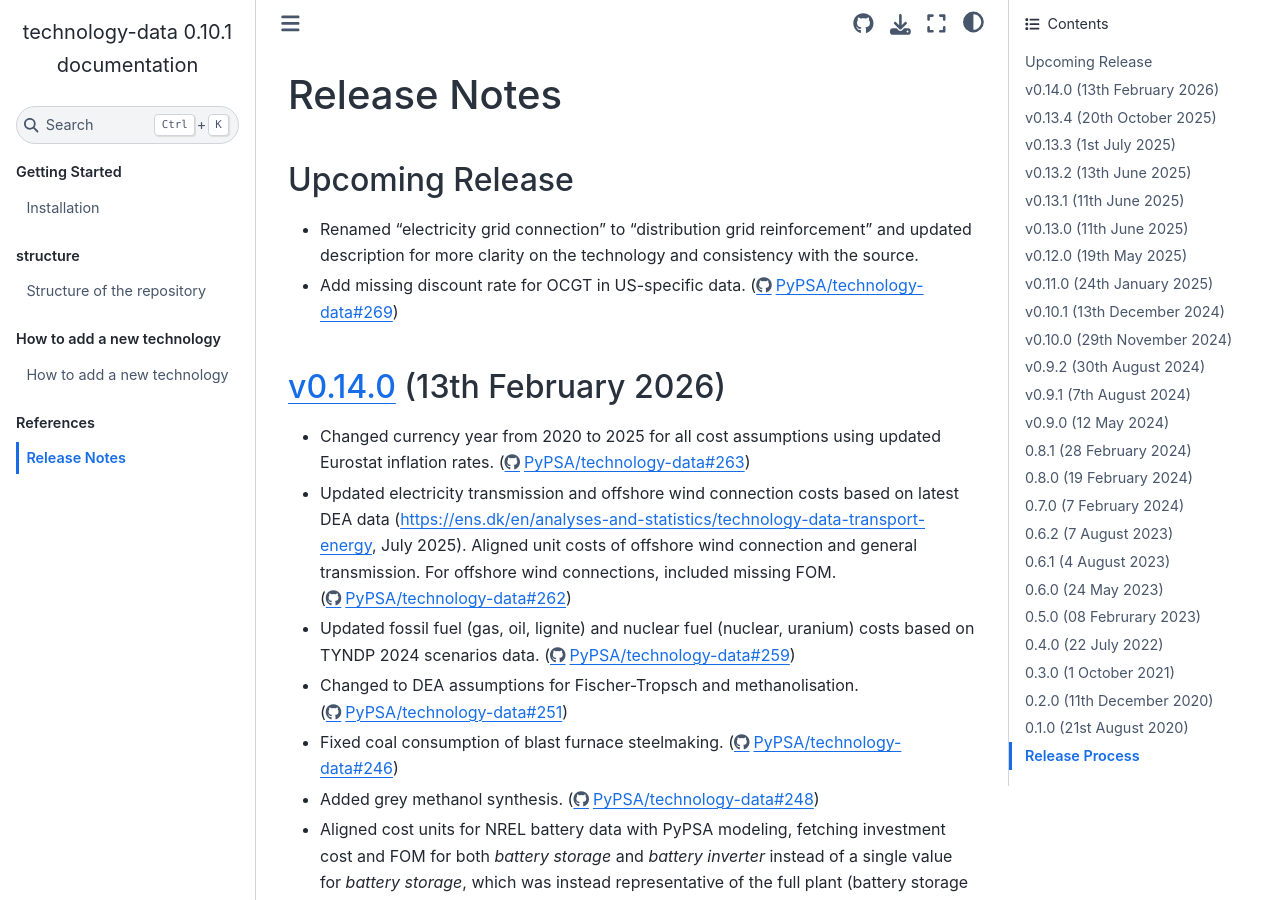
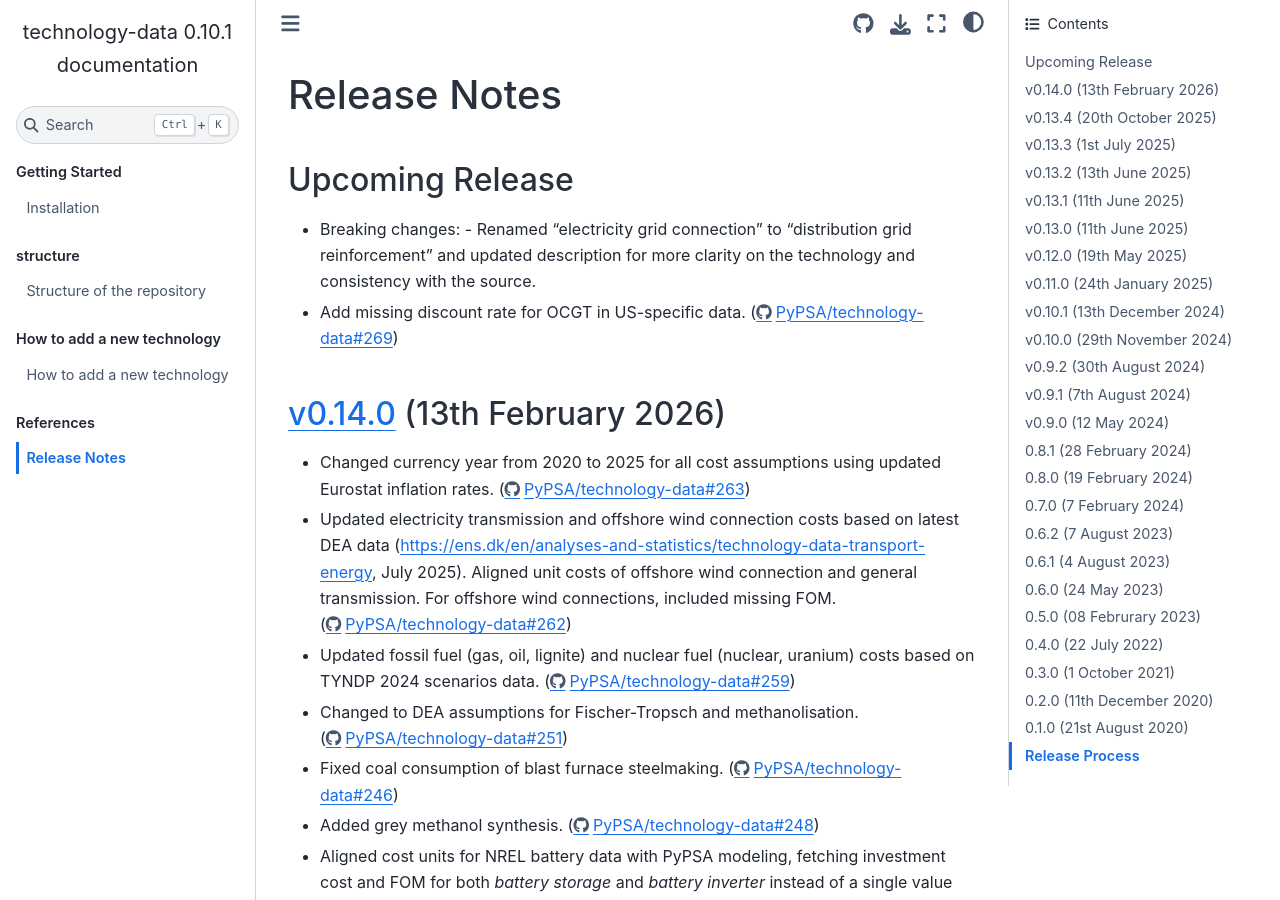
Before and after one commit to PyPSA/technology-data, a Sphinx documentation site: the page built from docs/release_notes.rst, in a window 1280 px wide and 900 px high. Built offline with Sphinx 7.4.7 and the Sphinx Book theme 1.1.4, drawn with Linux system fonts in a browser that asks for light colours.

Commit message:
add breaking warning

```diff
--- a/docs/release_notes.rst
+++ b/docs/release_notes.rst
@@ -16,7 +16,8 @@
 ..   The features listed below are not released yet, but will be part of the next release!
 ..   To use the features already you have to use the ``master`` branch.
 
-* Renamed "electricity grid connection" to "distribution grid reinforcement" and updated description for more clarity on the technology and consistency with the source.
+* Breaking changes:
+  - Renamed "electricity grid connection" to "distribution grid reinforcement" and updated description for more clarity on the technology and consistency with the source.
 
 * Add missing discount rate for OCGT in US-specific data. (https://github.com/PyPSA/technology-data/pull/269)
 
```
